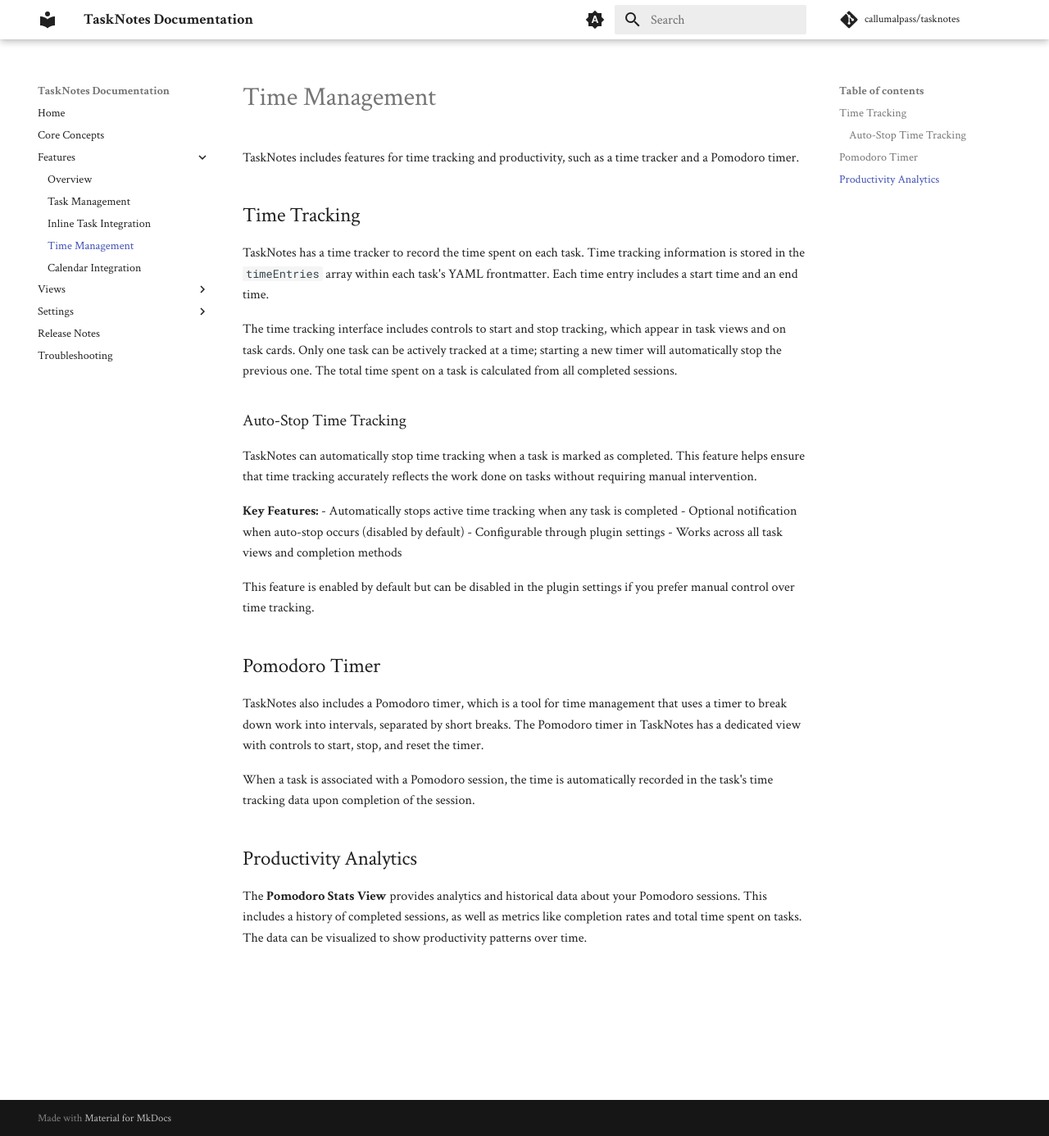
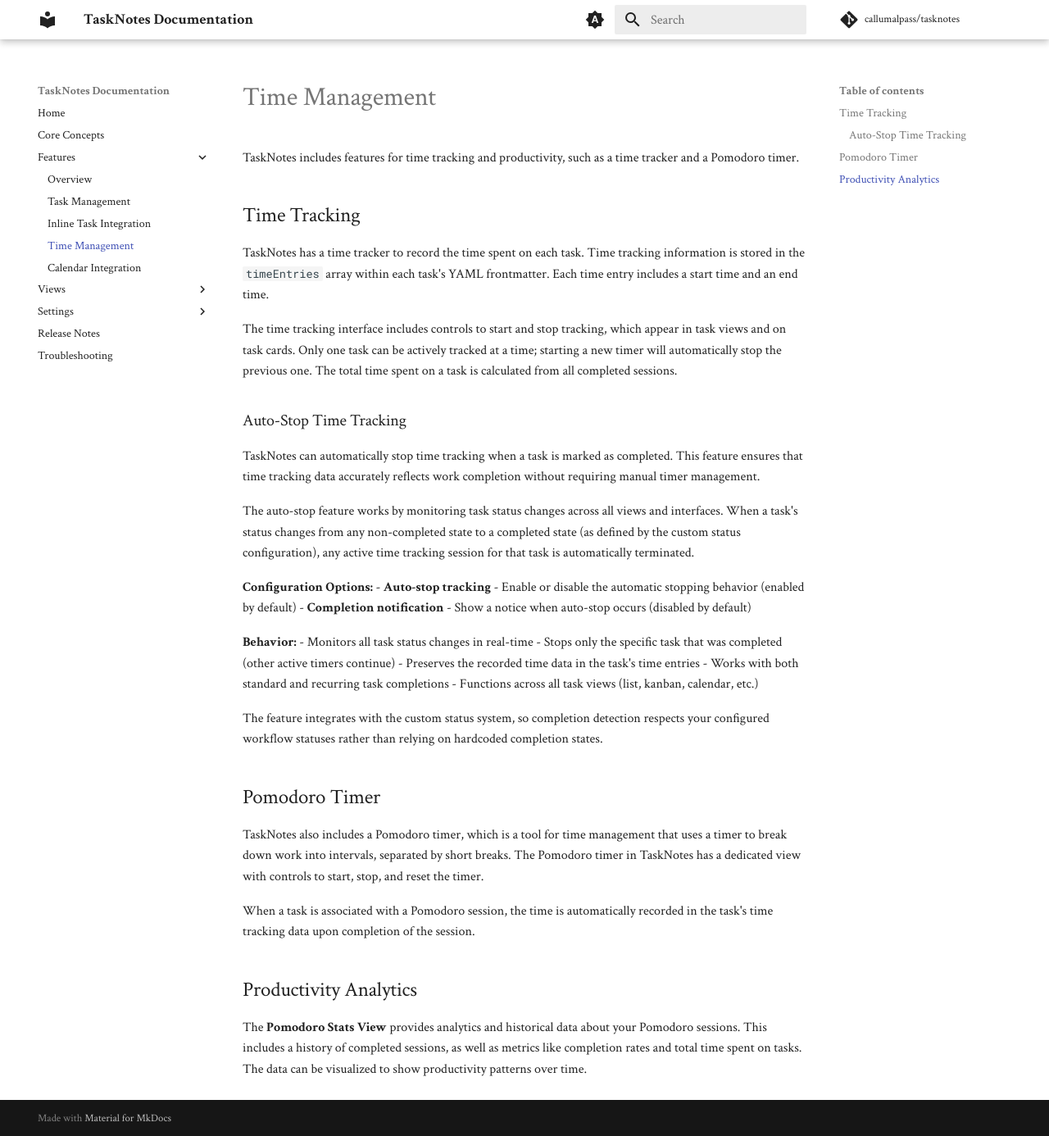
Before and after one commit to thisisthedave/tasknotes, an MkDocs documentation site: the page built from docs/features/time-management.md, in a window 1280 px wide and 1386 px high. Shown: the whole window at 82% size. Built offline with MkDocs 1.6.1 and Material for MkDocs 9.7.7, drawn with Linux system fonts in a browser that asks for light colours; comment, search, counter and statistics services are not loaded.

Commit message:
feat: Add auto-stop time tracking on task completion
- Automatically stop time tracking when tasks are marked complete
- Configurable through settings with optional notifications
- Uses proper event listener cleanup with this.registerEvent()
- Integrates with custom status system for completion detection
- Works across all task views and completion methods

Settings:
- Auto-stop tracking: enabled by default
- Completion notification: disabled by default

```diff
--- a/docs/features/time-management.md
+++ b/docs/features/time-management.md
@@ -10,15 +10,22 @@ The time tracking interface includes controls to start and stop tracking, which
 
 ### Auto-Stop Time Tracking
 
-TaskNotes can automatically stop time tracking when a task is marked as completed. This feature helps ensure that time tracking accurately reflects the work done on tasks without requiring manual intervention.
+TaskNotes can automatically stop time tracking when a task is marked as completed. This feature ensures that time tracking data accurately reflects work completion without requiring manual timer management.
 
-**Key Features:**
-- Automatically stops active time tracking when any task is completed
-- Optional notification when auto-stop occurs (disabled by default)
-- Configurable through plugin settings
-- Works across all task views and completion methods
+The auto-stop feature works by monitoring task status changes across all views and interfaces. When a task's status changes from any non-completed state to a completed state (as defined by the custom status configuration), any active time tracking session for that task is automatically terminated.
 
-This feature is enabled by default but can be disabled in the plugin settings if you prefer manual control over time tracking.
+**Configuration Options:**
+- **Auto-stop tracking** - Enable or disable the automatic stopping behavior (enabled by default)
+- **Completion notification** - Show a notice when auto-stop occurs (disabled by default)
+
+**Behavior:**
+- Monitors all task status changes in real-time
+- Stops only the specific task that was completed (other active timers continue)
+- Preserves the recorded time data in the task's time entries
+- Works with both standard and recurring task completions
+- Functions across all task views (list, kanban, calendar, etc.)
+
+The feature integrates with the custom status system, so completion detection respects your configured workflow statuses rather than relying on hardcoded completion states.
 
 ## Pomodoro Timer
 
```
Also changed, not shown: docs/settings/advanced-settings.md (+8 -0 lines), 1 other file.
